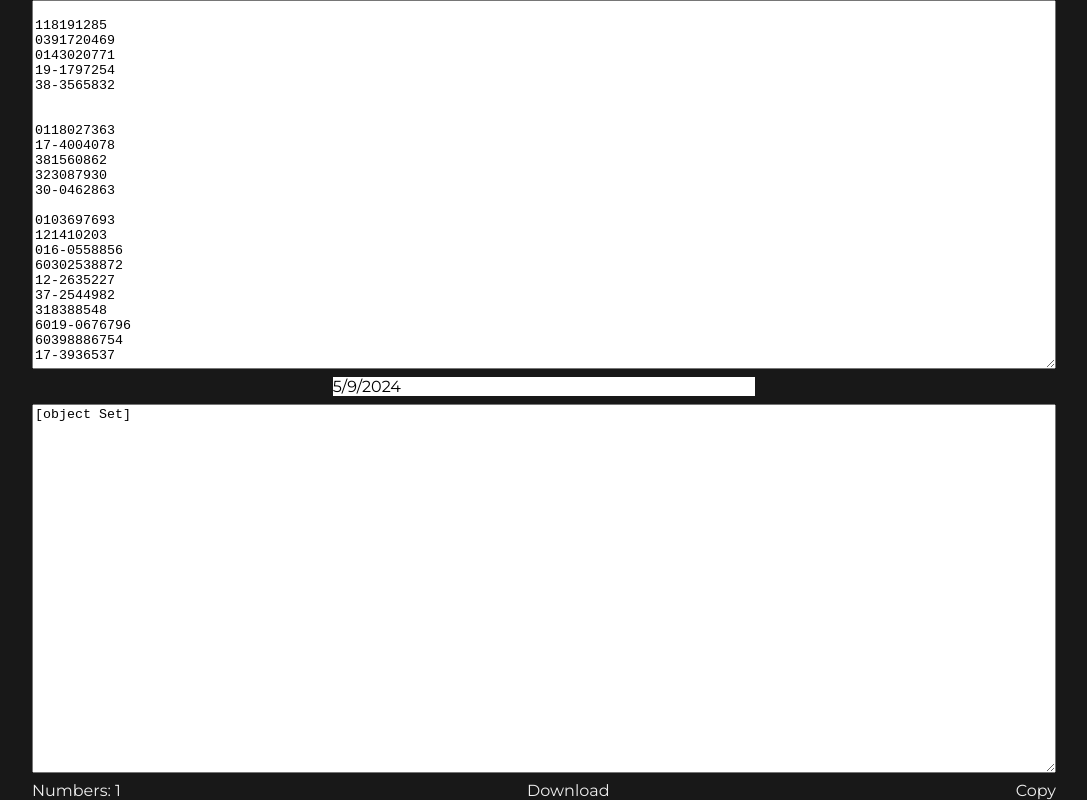
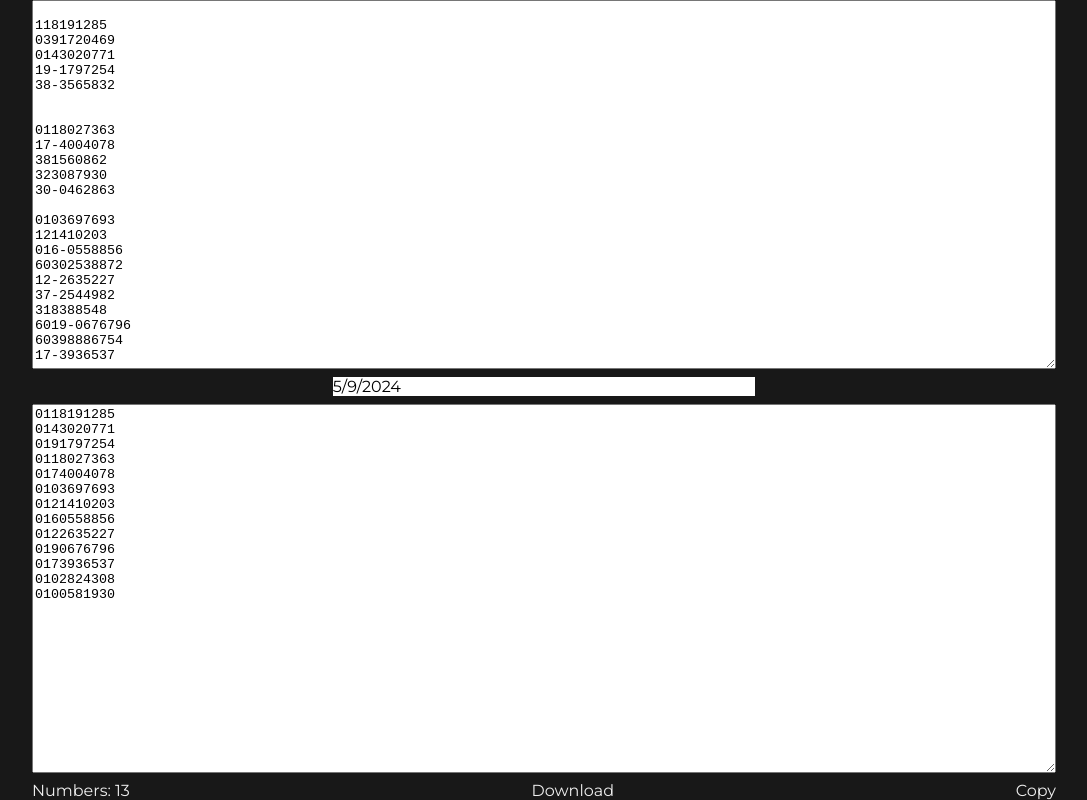
Before and after one commit to Azuriru/Zephy, a SvelteKit app: page /text in a window 1280 px wide. Shown: the whole page, without its empty margins (96-1183 px from the left). Built offline with nearby package versions, Linux system fonts and the light colour scheme.

Commit message:
patch: I'm smoking

```diff
--- a/src/routes/text/+page.svelte
+++ b/src/routes/text/+page.svelte
@@ -16,7 +16,7 @@
             return `${nosix}${prefix}${dash}${random}`;
         })
         .join('\n');
-    $: output = new Array(new Set(input
+    $: output = Array.from(new Set(input
         .split('\n')
         .map((line) => {
             line = line.replace(/[^0-9]/g, '');
```
